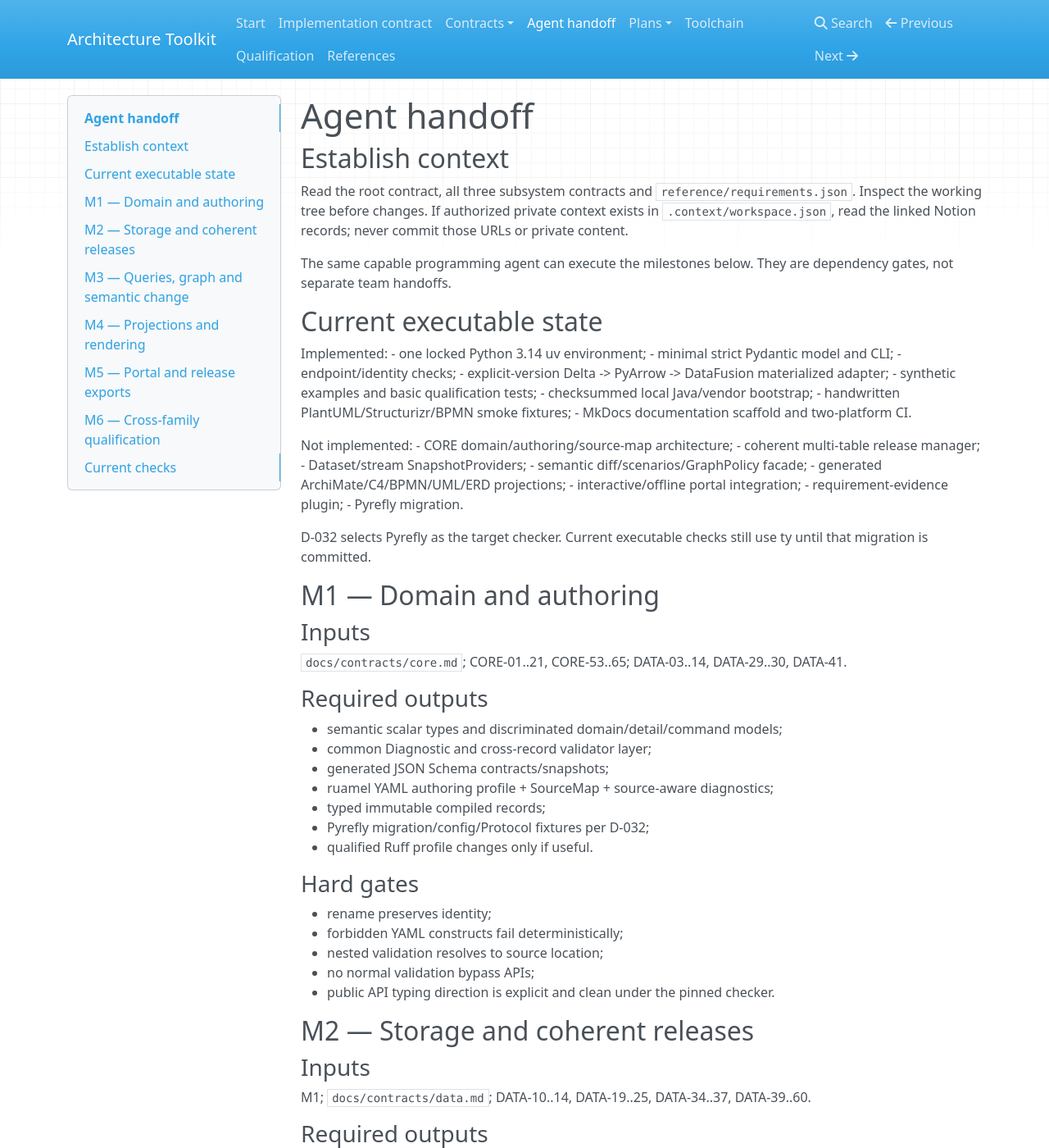
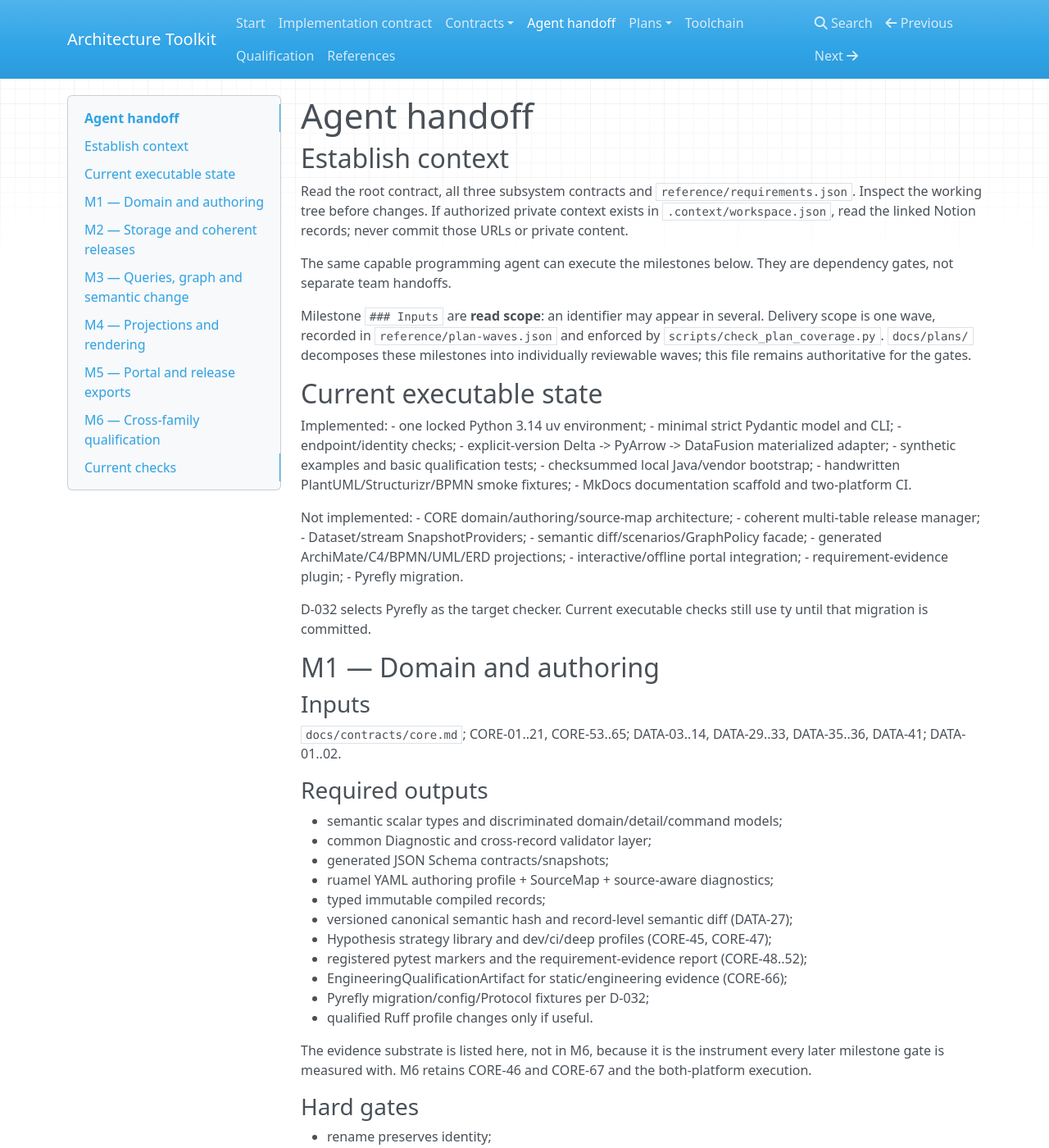
Before and after one commit to paul-heyse/architecture-toolkit, an MkDocs documentation site: the page built from docs/agent-handoff.md, in a window 1280 px wide and 1400 px high. Shown: the whole window at 82% size. Built offline with MkDocs 1.6.1, drawn with Linux system fonts in a browser that asks for light colours; nearby versions of some CDN libraries; some of the changed text lies outside the part shown.

Commit message:
Record milestone read scope and schedule five unscheduled requirements
Expanding every M1-M6 input range against reference/requirements.json showed
DATA-01, DATA-02, DATA-31, DATA-32 and DATA-33 scheduled by no milestone. All
five are policy or boundary requirements, the kind satisfied by a documented
constraint plus a guard test and therefore the kind that silently never gets
done.

- M1 inputs gain DATA-01..02, DATA-31..33 and DATA-35..36.
- M3 inputs gain DATA-46..50; release-scoped DataFusion contexts and query
  recipes are M3 work, previously swallowed only by the broad M2 DATA-39..60 range.
- M1 required outputs gain the evidence substrate (CORE-45, CORE-47..52,
  CORE-66) and the versioned semantic hash (DATA-27). The evidence report is the
  instrument every later gate is measured with; left in M6 the intervening
  milestones emit nothing machine-readable. M6 retains CORE-46 and CORE-67.
- State that milestone inputs are read scope while wave assignment is delivery
  scope, and point to docs/plans.

Gates are unchanged. M1-M6 remain authoritative.

Requirement IDs: DATA-01, DATA-02, DATA-27, DATA-31..33, DATA-35..36, DATA-46..50,
CORE-45, CORE-47..52, CORE-66.
Executable checks: check_plan_coverage, mkdocs build --strict.
Remaining gaps: scheduling only; no requirement is satisfied by this commit.

Co-Authored-By: Claude Opus 5 (1M context) <noreply@anthropic.com>

```diff
--- a/docs/agent-handoff.md
+++ b/docs/agent-handoff.md
@@ -9,6 +9,11 @@ content.
 
 The same capable programming agent can execute the milestones below. They are dependency gates,
 not separate team handoffs.
+
+Milestone `### Inputs` are **read scope**: an identifier may appear in several. Delivery scope is
+one wave, recorded in `reference/plan-waves.json` and enforced by `scripts/check_plan_coverage.py`.
+`docs/plans/` decomposes these milestones into individually reviewable waves; this file remains
+authoritative for the gates.
 
 ## Current executable state
 
@@ -38,7 +43,8 @@ migration is committed.
 ## M1 — Domain and authoring
 
 ### Inputs
-`docs/contracts/core.md`; CORE-01..21, CORE-53..65; DATA-03..14, DATA-29..30, DATA-41.
+`docs/contracts/core.md`; CORE-01..21, CORE-53..65; DATA-03..14, DATA-29..33, DATA-35..36,
+DATA-41; DATA-01..02.
 
 ### Required outputs
 - semantic scalar types and discriminated domain/detail/command models;
@@ -46,8 +52,15 @@ migration is committed.
 - generated JSON Schema contracts/snapshots;
 - ruamel YAML authoring profile + SourceMap + source-aware diagnostics;
 - typed immutable compiled records;
+- versioned canonical semantic hash and record-level semantic diff (DATA-27);
+- Hypothesis strategy library and dev/ci/deep profiles (CORE-45, CORE-47);
+- registered pytest markers and the requirement-evidence report (CORE-48..52);
+- EngineeringQualificationArtifact for static/engineering evidence (CORE-66);
 - Pyrefly migration/config/Protocol fixtures per D-032;
 - qualified Ruff profile changes only if useful.
+
+The evidence substrate is listed here, not in M6, because it is the instrument every later
+milestone gate is measured with. M6 retains CORE-46 and CORE-67 and the both-platform execution.
 
 ### Hard gates
 - rename preserves identity;
@@ -77,7 +90,7 @@ Unchanged table versions can be reused. Retained historical releases remain read
 ## M3 — Queries, graph and semantic change
 
 ### Inputs
-M2; DATA-15..18, DATA-26..29, DATA-38, CORE-22..31.
+M2; DATA-15..18, DATA-26..29, DATA-38, DATA-46..50, CORE-22..31.
 
 ### Required outputs
 - one release-scoped DataFusion SessionContext per manifest;
@@ -157,6 +170,7 @@ uv run ruff format --check .
 uv run ty check src
 uv run pytest
 uv run python scripts/check_schema.py
+uv run python scripts/check_plan_coverage.py
 uv run architecture validate examples/minimal/model.yaml
 uv run --group docs mkdocs build --strict
 uv run python scripts/bootstrap_tools.py
```
